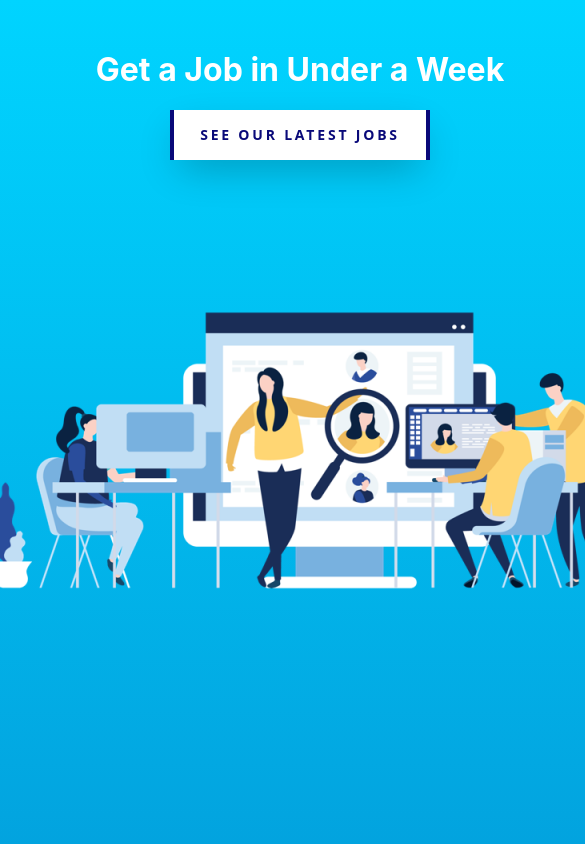
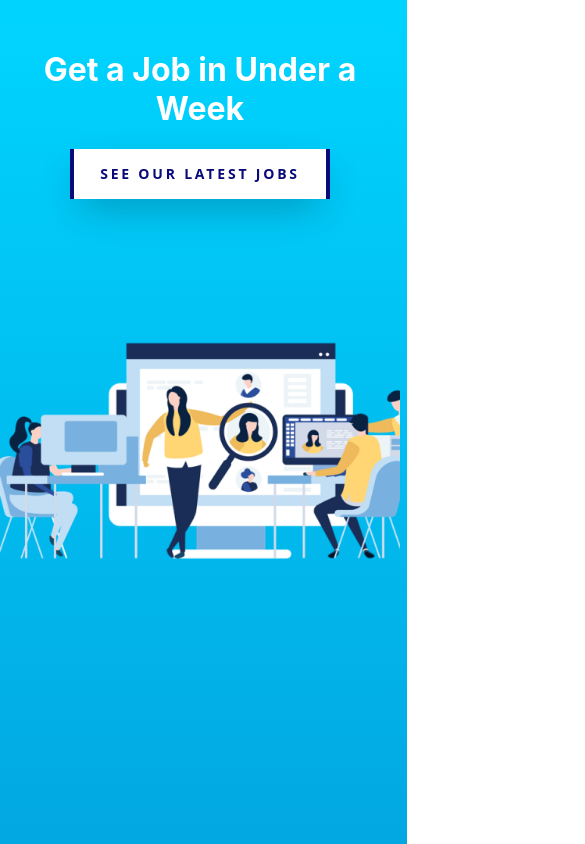
Before and after one commit to ItamarTati/randy-recruitment, a React (Create React App) app: page / in a window 390 px wide. Shown: the top 844 px of the page, 585 px wide, since content can reach past the window. Built offline with nearby package versions, Linux system fonts and the light colour scheme.

Commit message:
made app more mobile phone friendly

```diff
--- a/src/index.scss
+++ b/src/index.scss
@@ -10,7 +10,7 @@ body {
   background: -webkit-linear-gradient(0deg, rgba(2,0,36,1) 0%, rgba(9,9,121,1) 35%, rgba(0,212,255,1) 100%);
   background: linear-gradient(0deg, rgba(2,0,36,1) 0%, rgba(9,9,121,1) 35%, rgba(0,212,255,1) 100%);
   filter: progid:DXImageTransform.Microsoft.gradient(startColorstr="#020024",endColorstr="#00d4ff",GradientType=1);
-  width: 100%;
+  max-width: 100%;
   display: -webkit-box;
 
 }
@@ -25,9 +25,17 @@ code {
   height: 800px;
   background-repeat: no-repeat;
   background-position: center center;
-  width: 100%;
+  max-width: 100%;
 
 }
+@media only screen and (max-width: 600px) {
+  .header {
+    background-size: 500px;
+
+  }
+}
+
+
 
 .header h1{
   color: #FFFFFF;
@@ -36,9 +44,8 @@ code {
 
 .call2action{
   text-align: -webkit-center;
-	width: 600px;
 	margin: 50px auto;
-	position: relative;
+  position: relative;
 }
 
 .btn {
@@ -112,6 +119,7 @@ code {
 
 .jobs h1{
   text-align: center;
+  font-size: 20px;
 }
 
 .jobs p{
@@ -211,7 +219,17 @@ text-transform: capitalize;
   text-align: center;
   color: #FFFFFF;
   height: 800px;
+  max-width: 100%;
+
 }
+
+@media only screen and (max-width: 600px) {
+  .contact {
+    background-size: 500px;
+
+  }
+}
+
 
 .msform {
 	width: 400px;
@@ -260,6 +278,8 @@ text-transform: capitalize;
 
 
 .footer {
+  max-width: 100%;
+
   display: flex;
   flex-flow: row wrap;
   background-color: #010101;
```
